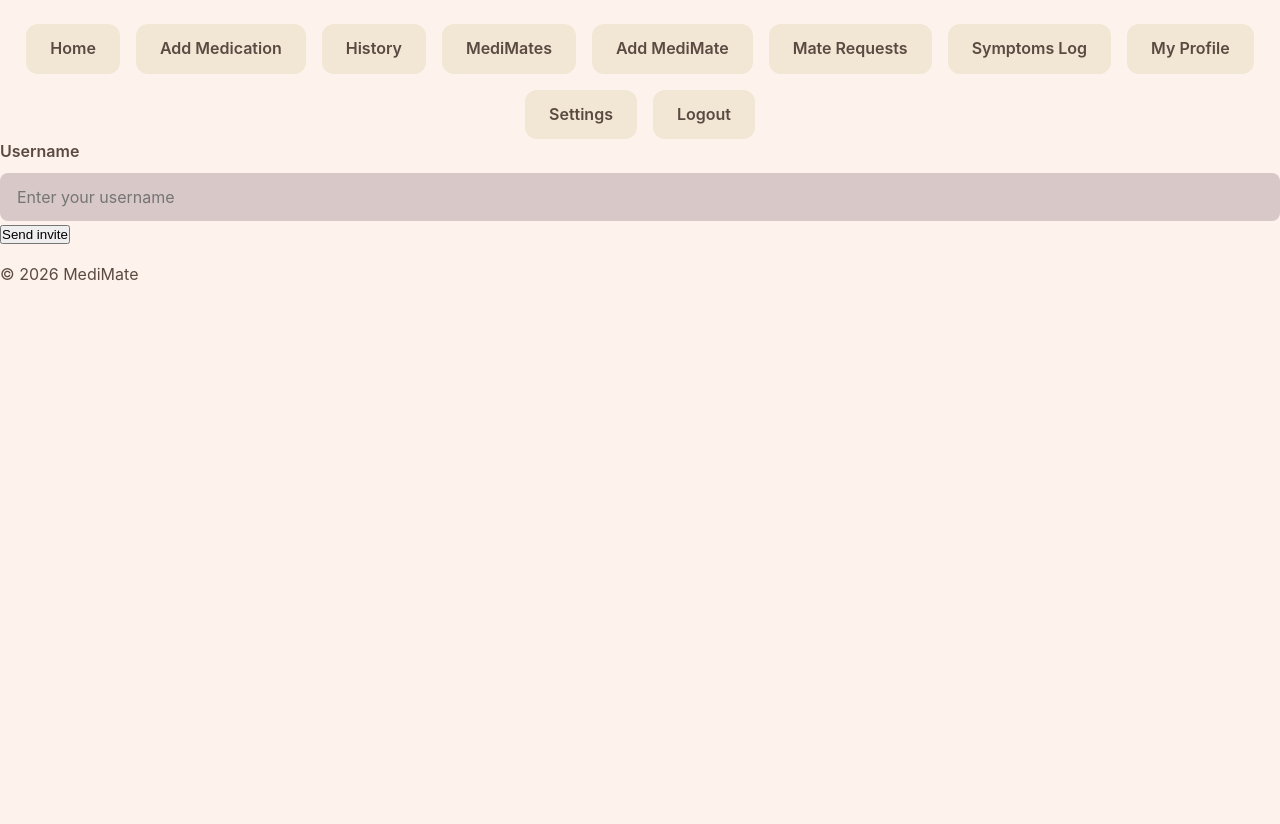
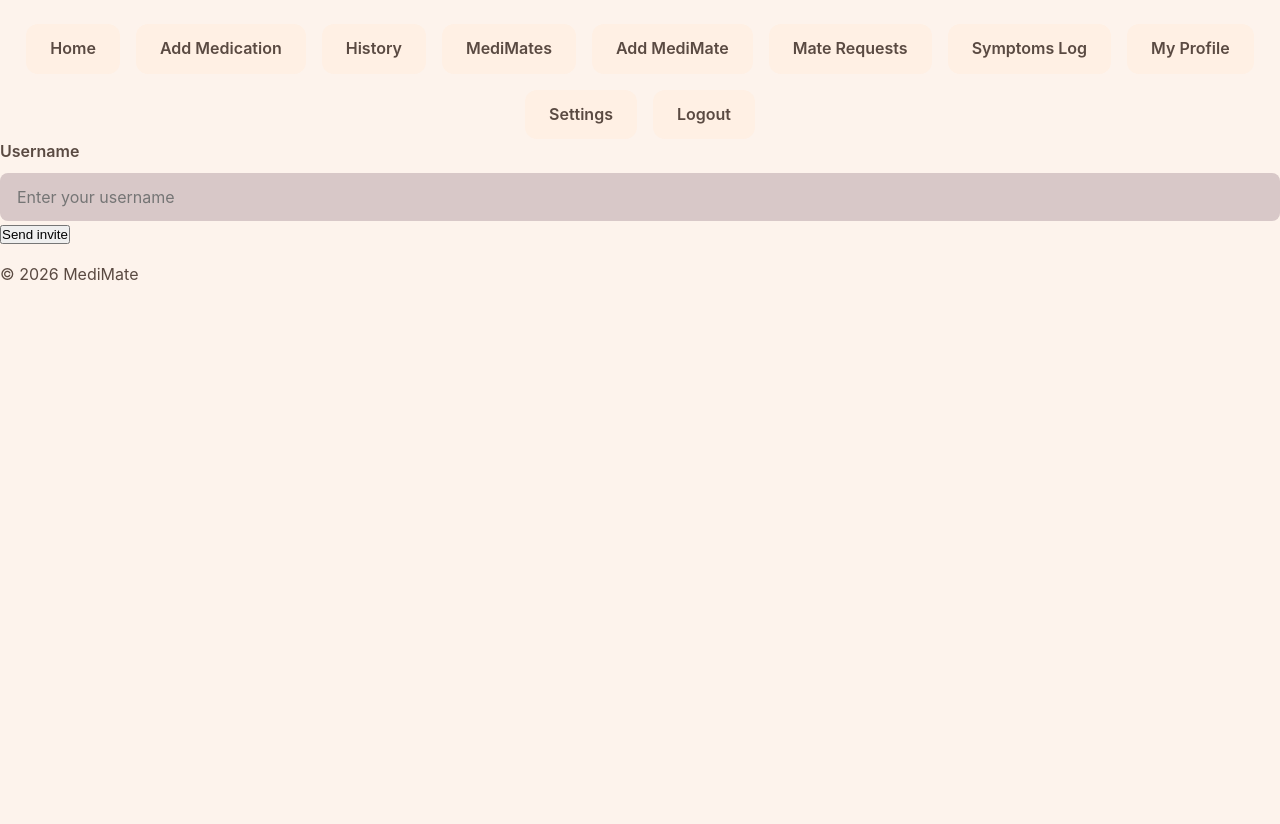
Before and after one commit to sean-dunlea/medicine-tracker-app, a Flask app: page /add_mate in a window 1280 px wide. Run offline with Flask 3, Linux system fonts and the light colour scheme; the visitor is signed in with stand-in values (Sample User, id 1); data comes from the database, SQL or seed files in the repository; data that the repository does not hold is empty; parts of the project's set-up code (start-up, migrations or seed data) failed here and were passed over; some libraries are stand-ins or nearby versions.

Commit message:
Colour change in styles.css

```diff
--- a/static/styles.css
+++ b/static/styles.css
@@ -6,9 +6,9 @@
   /* Color palette */
   --bg: #fdf3ec;
   --card: #fff8ee;
-  --cream: #f2e6d4;
+  --cream: #fff0e4;
   --primary: #c74c4c;
-  --primary-dark: #a83f3f;
+  --primary-dark: #a40000;
   --muted: #8a6f5a;
   --text-dark: #5a4a42;
   --input-bg: #d8c8c8;
```
